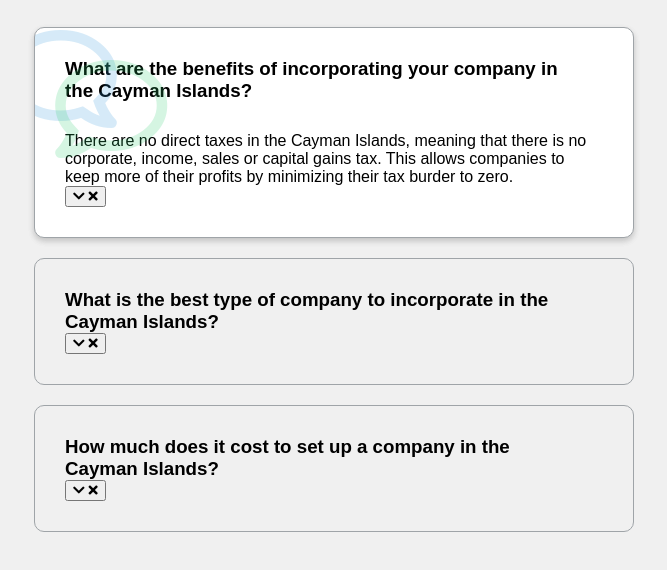
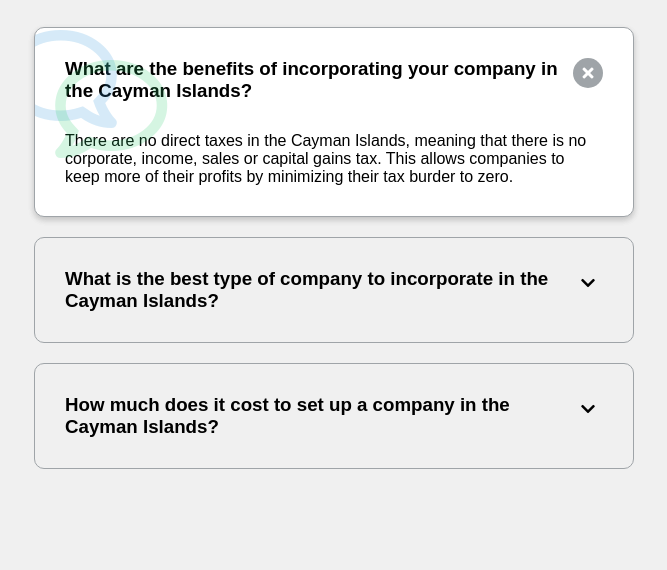
Before and after one commit to GeorgeWauchope/faq-collapse, a plain HTML site: page index.html in a window 1280 px wide. Shown: the part 90-660 px from the top of the page, without its empty margins (306-973 px from the left). Drawn offline with Linux system fonts and the light colour scheme; a web font is replaced by a local one.

Commit message:
css updates

```diff
--- a/index.html
+++ b/index.html
@@ -29,7 +29,7 @@
           to zero.
         </p>
 
-        <button>
+        <button class="faq-toggle">
           <i class="fas fa-chevron-down"></i>
           <i class="fas fa-times"></i>
         </button>
@@ -47,7 +47,7 @@
           markets should be set up as "Exempt Companies".
         </p>
 
-        <button>
+        <button class="faq-toggle">
           <i class="fas fa-chevron-down"></i>
           <i class="fas fa-times"></i>
         </button>
@@ -66,7 +66,7 @@
           for them.
         </p>
 
-        <button>
+        <button class="faq-toggle">
           <i class="fas fa-chevron-down"></i>
           <i class="fas fa-times"></i>
         </button>
--- a/style.css
+++ b/style.css
@@ -67,3 +67,41 @@ h1 {
 .faq.active .faq-text {
   display: block;
 }
+
+.faq-toggle {
+  background-color: transparent;
+  border: 0;
+  border-radius: 50%;
+  cursor: pointer;
+  display: flex;
+  align-items: center;
+  justify-content: center;
+  font-size: 16px;
+  padding: 0;
+  position: absolute;
+  top: 30px;
+  right: 30px;
+  height: 30px;
+  width: 30px;
+}
+
+.faq-toggle:focus {
+  outline: 0;
+}
+
+.faq-toggle .fa-times {
+  display: none;
+}
+
+.faq.active .faq-toggle .fa-times {
+  color: #fff;
+  display: block;
+}
+
+.faq.active .faq-toggle .fa-chevron-down {
+  display: none;
+}
+
+.faq.active .faq-toggle {
+  background-color: #9fa4a8;
+}
```
